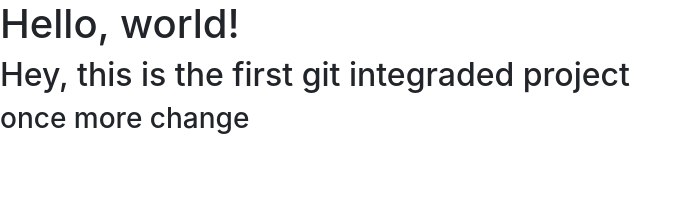
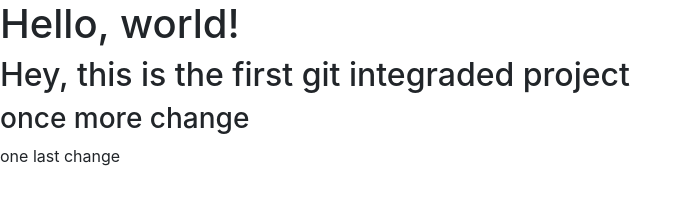
Before and after one commit to kimonweb/bs4-admin, a plain HTML site: page index.html in a window 1280 px wide. Shown: the whole page, without its empty margins (0-691 px from the left). Drawn offline with nearby package versions, Linux system fonts and the light colour scheme.

Commit message:
bug fix #final fixing

```diff
--- a/index.html
+++ b/index.html
@@ -14,6 +14,7 @@
     <h1>Hello, world!</h1>
     <h2>Hey, this is the first git integraded project</h2>
     <h3>once more change</h3>
+    <p>one last change</p>
 
     <!-- Optional JavaScript -->
     <!-- jQuery first, then Popper.js, then Bootstrap JS -->
```
Also changed, not shown: readme.txt.
